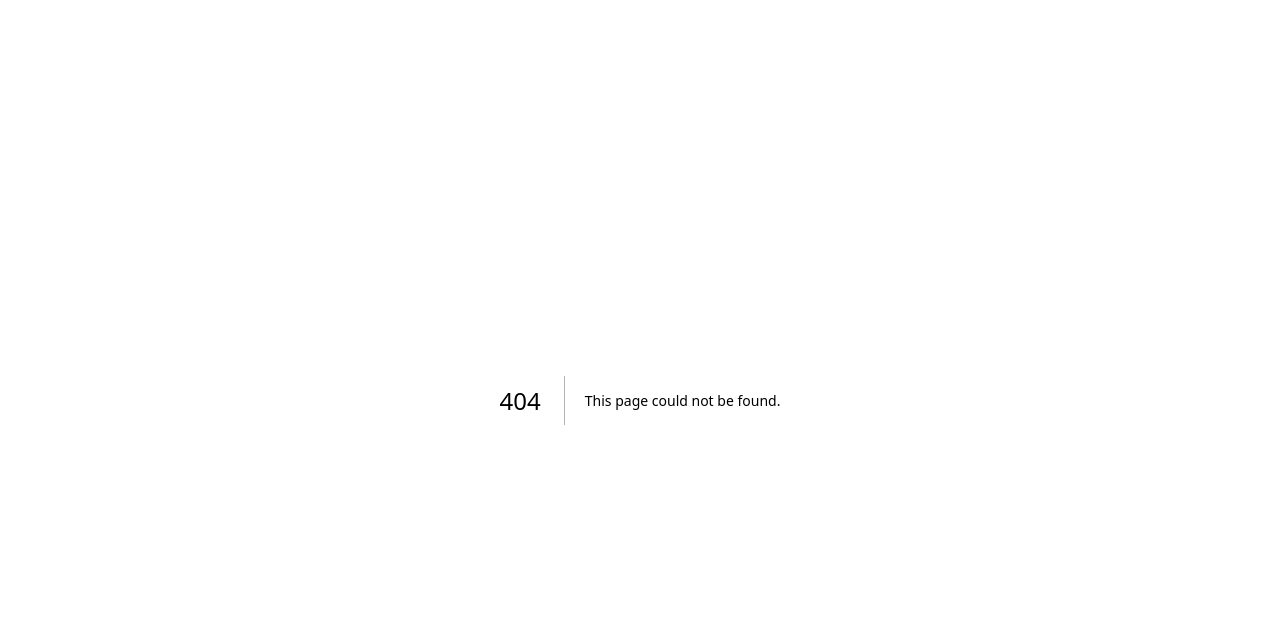
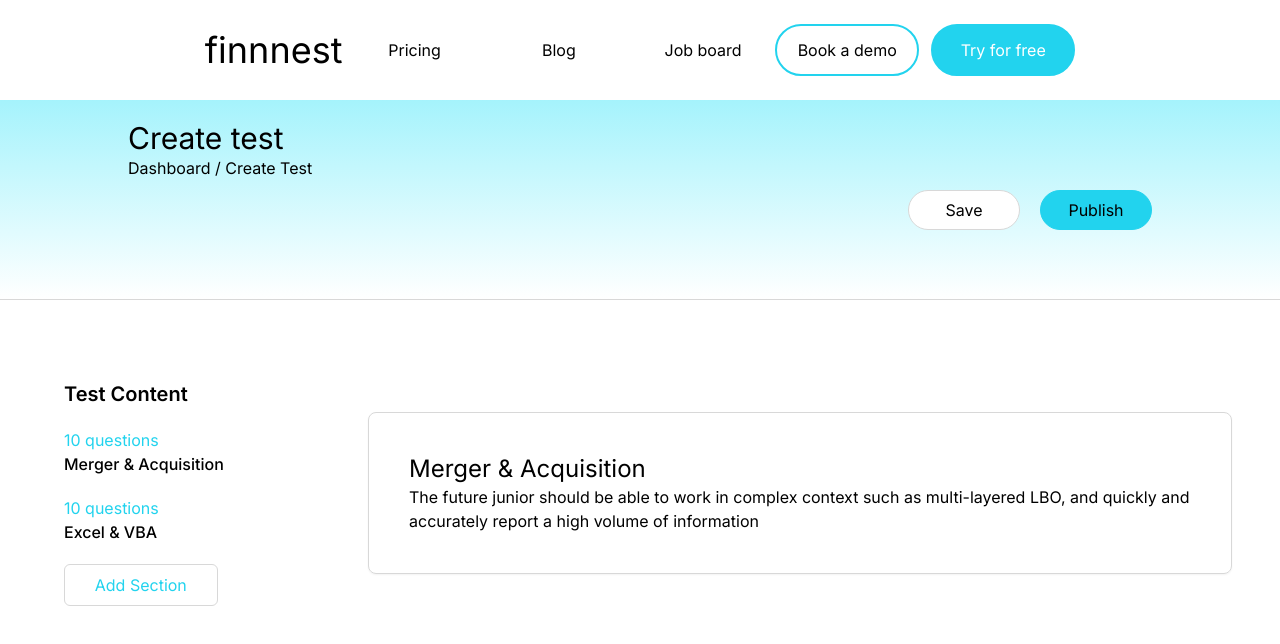
Before and after one commit to LucaLyon1/finnnest, a Next.js app: page /create-test in a window 1280 px wide. Before the commit this address had no page. Shown: the top 644 px of the page. Built offline with nearby package versions, Linux system fonts and the light colour scheme.

Commit message:
layout layout layout

```diff
--- /dev/null
+++ b/app/create-test/page.tsx
@@ -0,0 +1,31 @@
+import Subheader from "@/components/Subheader";
+
+function createTest() {
+    return (
+        <div>
+            <Subheader />
+            <div className="grid grid-cols-4 mt-20">
+                <div className="col-span-1 w-[80%] ml-auto">
+                    <h2 className="text-xl font-semibold">Test Content</h2>
+                    {/* TODO: this comes from state & DB */}
+                    <div className="my-5">
+                        <p className="text-cyan-400">10 questions</p>
+                        <p className="font-medium">Merger & Acquisition</p>
+                    </div>
+                    <div className="my-5">
+                        <p className="text-cyan-400">10 questions</p>
+                        <p className="font-medium">Excel & VBA</p>
+                    </div>
+                    <button className="w-[60%] py-2 text-cyan-400 border border-[#D8D8D8] rounded-md hover:bg-[#FAFAFA]">Add Section</button>
+                </div>
+                <div className="col-span-3 border border-[#D8D8D8] w-[90%] m-auto rounded-lg shadow-sm p-10">
+                    <h2 className="text-2xl">Merger & Acquisition</h2>
+                    <p>The future junior should be able to work in complex context such as multi-layered LBO,
+                        and quickly and accurately report a high volume of information</p>
+                </div>
+            </div>
+        </div>
+    );
+}
+
+export default createTest;
--- a/app/globals.css
+++ b/app/globals.css
@@ -2,6 +2,8 @@
 @tailwind components;
 @tailwind utilities;
 
-* {
+*,
+*::before,
+*::after {
   box-sizing: border-box;
 }
--- a/app/layout.tsx
+++ b/app/layout.tsx
@@ -1,6 +1,7 @@
 import type { Metadata } from "next";
 import { Inter } from "next/font/google";
 import "./globals.css";
+import Navbar from "@/components/Navbar";
 
 const inter = Inter({ subsets: ["latin"] });
 
@@ -16,7 +17,10 @@ export default function RootLayout({
 }>) {
   return (
     <html lang="en">
-      <body className={inter.className}>{children}</body>
+      <body className={inter.className}>
+        <Navbar />
+        {children}
+      </body>
     </html>
   );
 }
--- a/app/page.tsx
+++ b/app/page.tsx
@@ -1,4 +1,3 @@
-import Navbar from "@/components/Navbar";
 import Hero from "@/components/Hero";
 import Social from "@/components/Social";
 import Product from "@/components/Product";
@@ -6,7 +5,6 @@ import Product from "@/components/Product";
 export default function Home() {
   return (
     <main>
-      <Navbar />
       <Hero />
       <Social />
       <Product />
--- a/components/Navbar.tsx
+++ b/components/Navbar.tsx
@@ -1,3 +1,5 @@
+import Link from "next/link";
+
 function Navbar() {
     return (
         <nav className="h-[100px]
@@ -10,13 +12,13 @@ function Navbar() {
         px-[16%]
         text-center
         ">
-            <h2 className="text-4xl flex-1">finnnest</h2>
-            <div className="flex-1">Pricing</div>
-            <div className="flex-1">Blog</div>
-            <div className="flex-1">Job board</div>
+            <Link href="/"><h2 className="text-4xl flex-1">finnnest</h2></Link>
+            <Link href='/pricing' className="flex-1"><div>Pricing</div></Link>
+            <Link href='/blog' className="flex-1"><div>Blog</div></Link>
+            <Link href='/job-board' className="flex-1"><div>Job board</div></Link>
             <div className="flex-1 flex gap-3 items-center m-auto">
                 <button className="w-36 py-3 border-2 rounded-full border-cyan-400">Book a demo</button>
-                <button className="w-36 py-3 border-2 rounded-full border-cyan-400 bg-cyan-400 text-white">Try for free</button>
+                <Link href='/create-test'><button className="w-36 py-3 border-2 rounded-full border-cyan-400 bg-cyan-400 text-white">Try for free</button></Link>
             </div>
         </nav>
     );
--- a/components/Product.tsx
+++ b/components/Product.tsx
@@ -3,6 +3,18 @@ import Question from "./Question";
 const mergerQ = ['How much debt will company B need to raise ?',
     'Is the following deal accretive or dillutive ?',
     'What is a SPV in M&A contexts ?'
+]
+const fpQ = ['What problem will the company encounter if it continues to operate that way ?',
+    'How should the CFO modelize the portfolio of projects\'s return ?',
+    'Make a quick analysis of the semi-annual financial statements'
+]
+const vbaQ = ['Write a macro that computes the moving average x period of a stock price',
+    'Complete the following excel modeling file',
+    'Describe the formula to calculate year-over-year growth in Excel'
+]
+const ecoQ = ['How do changes in interest rates impact corporate M&A activity?',
+    'What are the implications of high market concentration for antitrust regulations?',
+    'Compare the DCF method to the Comparable Companies Analysis method for valuing a company.'
 ]
 
 
@@ -21,16 +33,17 @@ function Product() {
             <div className="w-[85%] m-auto  grid lg:grid-cols-2 mt-20 gap-20">
                 <div>
                     <ul className="flex flex-col gap-10 font-semibold text-xl">
-                        <li className="p-3 bg-slate-300 rounded-lg">Filter candidates with tests that fits your need</li>
-                        <li className="p-3 bg-slate-300 rounded-lg">Handle high volume of applicants easily with a powerful dashboard</li>
-                        <li className="p-3 bg-slate-300 rounded-lg">Provide a hiring process your candidates will love</li>
+                        <li className="p-3 bg-slate-300 rounded-lg cursor-pointer hover:bg-cyan-400 transition-all duration-300">Filter candidates with tests that fits your need</li>
+                        <li className="p-3 bg-slate-300 rounded-lg cursor-pointer hover:bg-cyan-400 transition-all duration-300">Handle high volume of applicants easily with a powerful dashboard</li>
+                        <li className="p-3 bg-slate-300 rounded-lg cursor-pointer hover:bg-cyan-400 transition-all duration-300">Import existing tests or create your own custom ones</li>
+                        <li className="p-3 bg-slate-300 rounded-lg cursor-pointer hover:bg-cyan-400 transition-all duration-300">Provide a hiring process your candidates will love</li>
                     </ul>
                 </div>
                 <div className="flex flex-wrap gap-4 justify-center">
                     <Question title="Merger & Acquisition" questions={mergerQ} />
-                    <Question title="FP&A" questions={mergerQ} />
-                    <Question title="Excel & VBA" questions={mergerQ} />
-                    <Question title="Economics culture" questions={mergerQ} />
+                    <Question title="FP&A" questions={fpQ} />
+                    <Question title="Excel & VBA" questions={vbaQ} />
+                    <Question title="Economics culture" questions={ecoQ} />
                 </div>
             </div>
         </div>
--- a/components/Question.tsx
+++ b/components/Question.tsx
@@ -6,7 +6,7 @@ interface QuestionProps {
 function Question({ title, questions }: QuestionProps) {
     const questionElements = questions.map((q, i) => (
         <div key={i} className="flex items-center gap-2 mt-5">
-            <div className="w-6 h-6 rounded-full border-[4px] border-slate-300"></div>
+            <div className="min-w-6 h-6 rounded-full border-[4px] border-slate-300"></div>
             <p>{q}</p>
         </div>
     ))
--- /dev/null
+++ b/components/Subheader.tsx
@@ -0,0 +1,24 @@
+function Subheader() {
+    return (
+        <div className="w-full
+        h-[200px]
+        bg-gradient-to-b
+        from-cyan-200
+        border-b
+        border-[#D8D8D8]
+        ">
+            <div className="w-[80%] m-auto pt-5 flex justify-between h-full">
+                <div>
+                    <h2 className="text-3xl">Create test</h2>
+                    <p>Dashboard / Create Test</p>
+                </div>
+                <div className="flex gap-5 h-full items-center">
+                    <button className="w-28 h-10 bg-white border border-[#D8D8D8] rounded-full">Save</button>
+                    <button className="w-28 h-10 bg-cyan-400 border border-cyan-400 rounded-full">Publish</button>
+                </div>
+            </div>
+        </div>
+    );
+}
+
+export default Subheader;
```
